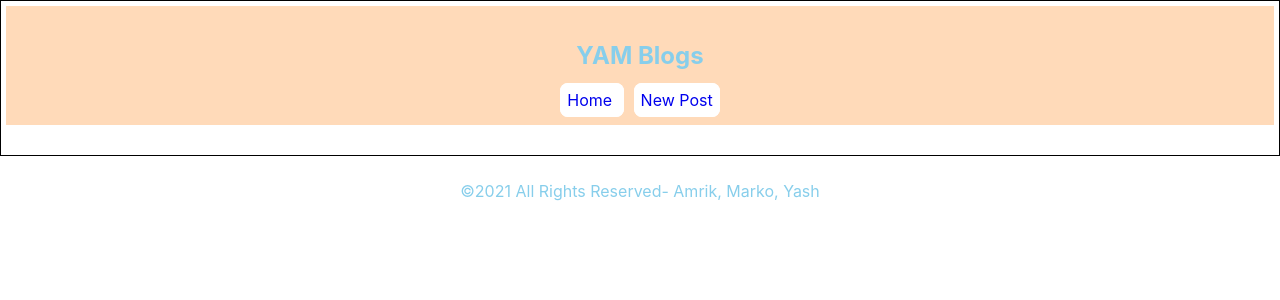
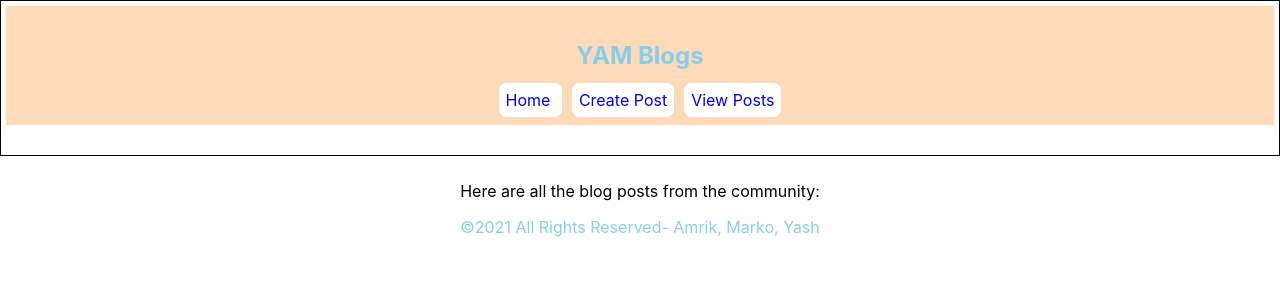
Before and after one commit to MarkoKupresanin/CutiehacksYAM, a React (Create React App) app: page /BlogView in a window 1280 px wide. Shown: the top 300 px of the page. Built offline with nearby package versions, Linux system fonts and the light colour scheme.

Commit message:
blogview

```diff
--- a/src/App.css
+++ b/src/App.css
@@ -93,3 +93,7 @@ footer {
   color: white;
   background-color: blue;
 }
+
+.blogViewBody {
+  background-image:linear-gradient(#A51C30,goldenrod,greenyellow,dodgerblue );
+}
--- a/src/App.js
+++ b/src/App.js
@@ -3,6 +3,7 @@ import Navbar from './NavBar';
 import Footer from './Footer';
 import Home from './Home';
 import BlogList from './BlogList'
+import BlogView from './BlogView'
 import NotFound from './NotFound';
 import { BrowserRouter as Router, Route, Switch } from 'react-router-dom';
 import { useState, useEffect } from 'react';
@@ -25,6 +26,7 @@ function App() {
       <Switch>
           <Route exact path="/" component={Home}></Route>
           <Route path="/posts" component={BlogList}></Route>
+          <Route path="/BlogView" component={BlogView}></Route>
           <Route path="*" />
             <NotFound />
         <Navbar />
--- /dev/null
+++ b/src/BlogView.js
@@ -0,0 +1,30 @@
+import { useState, useEffect } from 'react';
+import { initializeApp } from "firebase/app";
+import { getFirestore } from "firebase/firestore"
+import { collection, getDocs, addDoc } from "firebase/firestore";
+import { doc, getDoc } from "firebase/firestore";
+
+const BlogView = () => {
+    const firebaseConfig = {
+        apiKey: "AIzaSyC3_QW2LaKIl4wJ2abltFtjuUbN9Nxbe7E",
+        authDomain: "yamdata-9a05c.firebaseapp.com",
+        projectId: "yamdata-9a05c",
+        storageBucket: "yamdata-9a05c.appspot.com",
+        messagingSenderId: "878503987702",
+        appId: "1:878503987702:web:2e7e4c1251c266c4d4dfd7"
+      };
+
+      const app = initializeApp(firebaseConfig);
+      const db = getFirestore();
+
+    return (
+        <div className ="viewblog">
+            <p>Here are all the blog posts from the community:</p>
+            <div class="blogViewBody">
+
+            </div>
+        </div>
+    );
+}
+
+export default BlogView;
--- a/src/NavBar.js
+++ b/src/NavBar.js
@@ -4,7 +4,8 @@ const Navbar = () => {
             <div className="links">
                 <h1>YAM Blogs</h1>
                 <a href="/">Home </a>
-                <a href="/posts">New Post</a>
+                <a href="/posts">Create Post</a>
+                <a href="/BlogView">View Posts</a>
             </div>
         </nav>
     );
```
